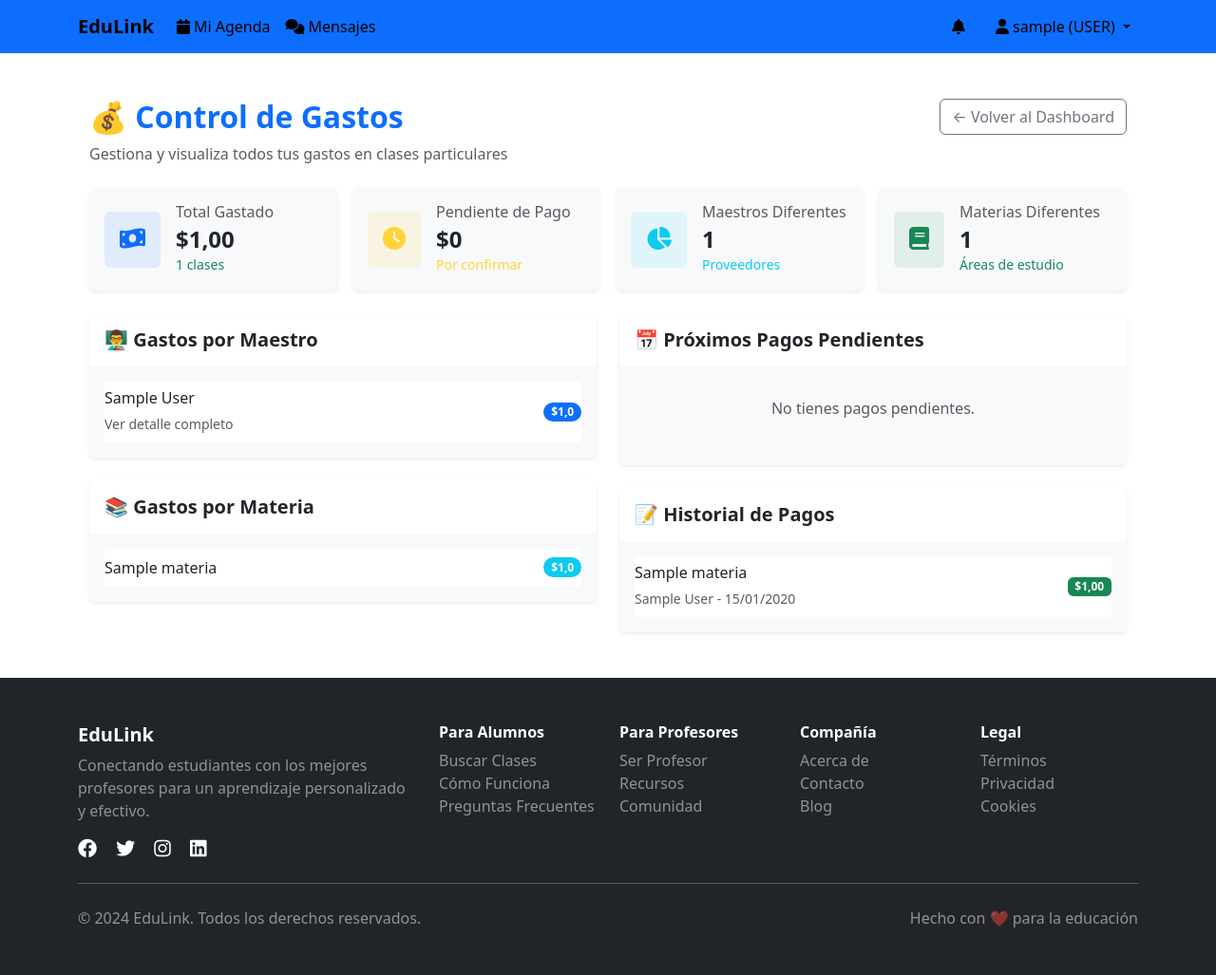
After one commit to macielagustin/EduLink, a Django app: page /alumno/gastos/ in a window 1280 px wide. The commit adds this page. Shown: the whole page at 95% size. Run offline with Django 5.2, Linux system fonts and the light colour scheme; a user stored in the database is signed in; tables that the repository leaves empty hold one stand-in row (values such as "Sample post"); some libraries are stand-ins or nearby versions.

Commit message:
Agregue el control de gastos para alumno.

```diff
--- a/cuentas/urls.py
+++ b/cuentas/urls.py
@@ -121,4 +121,9 @@ urlpatterns = [
 
     path("debug/eventos/", debug_eventos, name="debug_eventos"),
 
+
+    # Control de gastos
+    path("alumno/gastos/", views.control_gastos_alumno, name="control_gastos_alumno"),
+    path("alumno/gastos/maestro/<int:maestro_id>/", views.detalle_gastos_maestro, name="detalle_gastos_maestro"),
+
 ]
--- a/cuentas/views.py
+++ b/cuentas/views.py
@@ -674,6 +674,22 @@ def dashboard_alumno(request):
         "mensajes_recientes": mensajes_recientes,
         "mensajes_nuevos": mensajes_nuevos,
     }
+
+    # Agregar cálculo del total gastado
+    total_gastado = SolicitudClase.objects.filter(
+        alumno=alumno,
+        pago_realizado=True
+    ).aggregate(Sum('monto_acordado'))['monto_acordado__sum'] or 0
+
+    context = {
+        "solicitudes_pendientes": solicitudes_pendientes,
+        "clases_esta_semana": clases_esta_semana,
+        "materias_activas": materias_activas,
+        "proximas_clases": proximas_clases,
+        "mensajes_recientes": mensajes_recientes,
+        "mensajes_nuevos": mensajes_nuevos,
+        "total_gastado": total_gastado,  # ← Agregar esto
+    }
     return render(request, "cuentas/dashboard_alumno.html", context)
 
 
@@ -1707,3 +1723,97 @@ def dejar_reseña(request, solicitud_id):
         'form': form,
         'solicitud': solicitud,
     })
+
+
+
+
+@login_required
+def control_gastos_alumno(request):
+    """Vista principal del control de gastos del alumno"""
+    try:
+        alumno = Alumno.objects.get(usuario=request.user)
+
+        # Obtener todas las solicitudes con montos
+        solicitudes = SolicitudClase.objects.filter(
+            alumno=alumno
+        ).exclude(monto_acordado__isnull=True).order_by('-fecha_clase_propuesta')
+
+        # Estadísticas
+        total_gastado = sum(s.monto_acordado for s in solicitudes.filter(pago_realizado=True))
+        total_pendiente = sum(s.monto_acordado for s in solicitudes.filter(pago_realizado=False, estado='aceptada'))
+        total_clases = solicitudes.count()
+
+        # Gastos por maestro
+        gastos_por_maestro = {}
+        for solicitud in solicitudes.filter(pago_realizado=True):
+            maestro_nombre = solicitud.maestro.usuario.get_full_name()
+            if maestro_nombre not in gastos_por_maestro:
+                gastos_por_maestro[maestro_nombre] = 0
+            gastos_por_maestro[maestro_nombre] += float(solicitud.monto_acordado)
+
+        # Gastos por materia
+        gastos_por_materia = {}
+        for solicitud in solicitudes.filter(pago_realizado=True):
+            materia_nombre = solicitud.materia.nombre
+            if materia_nombre not in gastos_por_materia:
+                gastos_por_materia[materia_nombre] = 0
+            gastos_por_materia[materia_nombre] += float(solicitud.monto_acordado)
+
+        # Próximos pagos pendientes
+        proximos_pagos = solicitudes.filter(
+            pago_realizado=False,
+            estado='aceptada',
+            fecha_clase_confirmada__gte=timezone.now()
+        ).order_by('fecha_clase_confirmada')
+
+        # Historial de pagos (últimos 10)
+        historial_pagos = solicitudes.filter(pago_realizado=True).order_by('-fecha_clase_confirmada')[:10]
+
+        context = {
+            'solicitudes': solicitudes,
+            'total_gastado': total_gastado,
+            'total_pendiente': total_pendiente,
+            'total_clases': total_clases,
+            'gastos_por_maestro': gastos_por_maestro,
+            'gastos_por_materia': gastos_por_materia,
+            'proximos_pagos': proximos_pagos,
+            'historial_pagos': historial_pagos,
+        }
+
+        return render(request, 'alumno/control_gastos.html', context)
+
+    except Alumno.DoesNotExist:
+        messages.error(request, "No tienes un perfil de alumno.")
+        return redirect('dashboard_alumno')
+
+@login_required
+def detalle_gastos_maestro(request, maestro_id):
+    """Vista detallada de gastos con un maestro específico"""
+    try:
+        alumno = Alumno.objects.get(usuario=request.user)
+        maestro = get_object_or_404(Maestro, id=maestro_id)
+
+        # Obtener todas las clases con este maestro
+        clases_con_maestro = SolicitudClase.objects.filter(
+            alumno=alumno,
+            maestro=maestro
+        ).exclude(monto_acordado__isnull=True).order_by('-fecha_clase_propuesta')
+
+        # Estadísticas específicas
+        total_gastado_maestro = sum(c.monto_acordado for c in clases_con_maestro.filter(pago_realizado=True))
+        total_clases_maestro = clases_con_maestro.count()
+        clases_pendientes = clases_con_maestro.filter(pago_realizado=False, estado='aceptada')
+
+        context = {
+            'maestro': maestro,
+            'clases_con_maestro': clases_con_maestro,
+            'total_gastado_maestro': total_gastado_maestro,
+            'total_clases_maestro': total_clases_maestro,
+            'clases_pendientes': clases_pendientes,
+        }
+
+        return render(request, 'alumno/detalle_gastos_maestro.html', context)
+
+    except Alumno.DoesNotExist:
+        messages.error(request, "No tienes un perfil de alumno.")
+        return redirect('dashboard_alumno')
--- /dev/null
+++ b/templates/alumno/control_gastos.html
@@ -0,0 +1,204 @@
+{% extends "base.html" %}
+{% load static %}
+
+{% block title %}Control de Gastos - EduLink{% endblock %}
+
+{% block content %}
+<div class="container-fluid py-4">
+    <!-- Header -->
+    <div class="row mb-4">
+        <div class="col">
+            <h1 class="h2 fw-bold text-primary">
+                💰 Control de Gastos
+            </h1>
+            <p class="text-muted mb-0">
+                Gestiona y visualiza todos tus gastos en clases particulares
+            </p>
+        </div>
+        <div class="col-auto">
+            <a href="{% url 'dashboard_alumno' %}" class="btn btn-outline-secondary">
+                ← Volver al Dashboard
+            </a>
+        </div>
+    </div>
+
+    <!-- Tarjetas de Resumen -->
+    <div class="row g-3 mb-4">
+        <div class="col-xl-3 col-md-6">
+            <div class="card border-0 shadow-sm h-100">
+                <div class="card-body">
+                    <div class="d-flex align-items-center">
+                        <div class="flex-shrink-0 bg-primary bg-opacity-10 p-3 rounded">
+                            <i class="fas fa-money-bill-wave text-primary fs-4"></i>
+                        </div>
+                        <div class="flex-grow-1 ms-3">
+                            <h6 class="card-title text-muted mb-1">Total Gastado</h6>
+                            <h4 class="mb-0 fw-bold">${{ total_gastado|default:0 }}</h4>
+                            <small class="text-success">{{ total_clases }} clases</small>
+                        </div>
+                    </div>
+                </div>
+            </div>
+        </div>
+
+        <div class="col-xl-3 col-md-6">
+            <div class="card border-0 shadow-sm h-100">
+                <div class="card-body">
+                    <div class="d-flex align-items-center">
+                        <div class="flex-shrink-0 bg-warning bg-opacity-10 p-3 rounded">
+                            <i class="fas fa-clock text-warning fs-4"></i>
+                        </div>
+                        <div class="flex-grow-1 ms-3">
+                            <h6 class="card-title text-muted mb-1">Pendiente de Pago</h6>
+                            <h4 class="mb-0 fw-bold">${{ total_pendiente|default:0 }}</h4>
+                            <small class="text-warning">Por confirmar</small>
+                        </div>
+                    </div>
+                </div>
+            </div>
+        </div>
+
+        <div class="col-xl-3 col-md-6">
+            <div class="card border-0 shadow-sm h-100">
+                <div class="card-body">
+                    <div class="d-flex align-items-center">
+                        <div class="flex-shrink-0 bg-info bg-opacity-10 p-3 rounded">
+                            <i class="fas fa-chart-pie text-info fs-4"></i>
+                        </div>
+                        <div class="flex-grow-1 ms-3">
+                            <h6 class="card-title text-muted mb-1">Maestros Diferentes</h6>
+                            <h4 class="mb-0 fw-bold">{{ gastos_por_maestro|length }}</h4>
+                            <small class="text-info">Proveedores</small>
+                        </div>
+                    </div>
+                </div>
+            </div>
+        </div>
+
+        <div class="col-xl-3 col-md-6">
+            <div class="card border-0 shadow-sm h-100">
+                <div class="card-body">
+                    <div class="d-flex align-items-center">
+                        <div class="flex-shrink-0 bg-success bg-opacity-10 p-3 rounded">
+                            <i class="fas fa-book text-success fs-4"></i>
+                        </div>
+                        <div class="flex-grow-1 ms-3">
+                            <h6 class="card-title text-muted mb-1">Materias Diferentes</h6>
+                            <h4 class="mb-0 fw-bold">{{ gastos_por_materia|length }}</h4>
+                            <small class="text-success">Áreas de estudio</small>
+                        </div>
+                    </div>
+                </div>
+            </div>
+        </div>
+    </div>
+
+    <div class="row g-4">
+        <!-- Columna izquierda: Distribución -->
+        <div class="col-lg-6">
+            <!-- Gastos por Maestro -->
+            <div class="card border-0 shadow-sm mb-4">
+                <div class="card-header bg-white border-0 py-3">
+                    <h5 class="fw-bold mb-0">👨‍🏫 Gastos por Maestro</h5>
+                </div>
+                <div class="card-body">
+                    {% if gastos_por_maestro %}
+                        <div class="list-group list-group-flush">
+                            {% for maestro, monto in gastos_por_maestro.items %}
+                            <a href="{% url 'detalle_gastos_maestro' solicitudes.first.maestro.id %}"
+                               class="list-group-item list-group-item-action d-flex justify-content-between align-items-center px-0">
+                                <div>
+                                    <h6 class="mb-1">{{ maestro }}</h6>
+                                    <small class="text-muted">Ver detalle completo</small>
+                                </div>
+                                <span class="badge bg-primary rounded-pill">${{ monto }}</span>
+                            </a>
+                            {% endfor %}
+                        </div>
+                    {% else %}
+                        <p class="text-muted text-center py-3">Aún no tienes gastos registrados.</p>
+                    {% endif %}
+                </div>
+            </div>
+
+            <!-- Gastos por Materia -->
+            <div class="card border-0 shadow-sm">
+                <div class="card-header bg-white border-0 py-3">
+                    <h5 class="fw-bold mb-0">📚 Gastos por Materia</h5>
+                </div>
+                <div class="card-body">
+                    {% if gastos_por_materia %}
+                        <div class="list-group list-group-flush">
+                            {% for materia, monto in gastos_por_materia.items %}
+                            <div class="list-group-item d-flex justify-content-between align-items-center px-0">
+                                <span>{{ materia }}</span>
+                                <span class="badge bg-info rounded-pill">${{ monto }}</span>
+                            </div>
+                            {% endfor %}
+                        </div>
+                    {% else %}
+                        <p class="text-muted text-center py-3">Aún no tienes gastos por materia.</p>
+                    {% endif %}
+                </div>
+            </div>
+        </div>
+
+        <!-- Columna derecha: Historial y Próximos -->
+        <div class="col-lg-6">
+            <!-- Próximos Pagos -->
+            <div class="card border-0 shadow-sm mb-4">
+                <div class="card-header bg-white border-0 py-3">
+                    <h5 class="fw-bold mb-0">📅 Próximos Pagos Pendientes</h5>
+                </div>
+                <div class="card-body">
+                    {% if proximos_pagos %}
+                        <div class="list-group list-group-flush">
+                            {% for pago in proximos_pagos %}
+                            <div class="list-group-item d-flex justify-content-between align-items-center px-0">
+                                <div>
+                                    <h6 class="mb-1">{{ pago.materia.nombre }}</h6>
+                                    <small class="text-muted">
+                                        {{ pago.maestro.usuario.get_full_name }} -
+                                        {{ pago.fecha_clase_confirmada|date:"d/m H:i" }}
+                                    </small>
+                                </div>
+                                <span class="badge bg-warning text-dark">${{ pago.monto_acordado }}</span>
+                            </div>
+                            {% endfor %}
+                        </div>
+                    {% else %}
+                        <p class="text-muted text-center py-3">No tienes pagos pendientes.</p>
+                    {% endif %}
+                </div>
+            </div>
+
+            <!-- Historial Reciente -->
+            <div class="card border-0 shadow-sm">
+                <div class="card-header bg-white border-0 py-3">
+                    <h5 class="fw-bold mb-0">📝 Historial de Pagos</h5>
+                </div>
+                <div class="card-body">
+                    {% if historial_pagos %}
+                        <div class="list-group list-group-flush">
+                            {% for pago in historial_pagos %}
+                            <div class="list-group-item d-flex justify-content-between align-items-center px-0">
+                                <div>
+                                    <h6 class="mb-1">{{ pago.materia.nombre }}</h6>
+                                    <small class="text-muted">
+                                        {{ pago.maestro.usuario.get_full_name }} -
+                                        {{ pago.fecha_clase_confirmada|date:"d/m/Y" }}
+                                    </small>
+                                </div>
+                                <span class="badge bg-success">${{ pago.monto_acordado }}</span>
+                            </div>
+                            {% endfor %}
+                        </div>
+                    {% else %}
+                        <p class="text-muted text-center py-3">No hay historial de pagos.</p>
+                    {% endif %}
+                </div>
+            </div>
+        </div>
+    </div>
+</div>
+{% endblock %}
```
Also changed, not shown: templates/alumno/detalle_gastos_maestro.html (added, +107 -0 lines), templates/cuentas/dashboard_alumno.html (+24 -0 lines), media/perfiles/CANDOMBE1_IVWSJbP.jpg (added).
